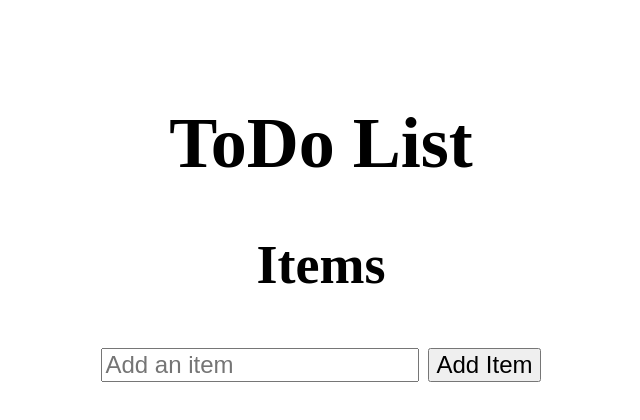
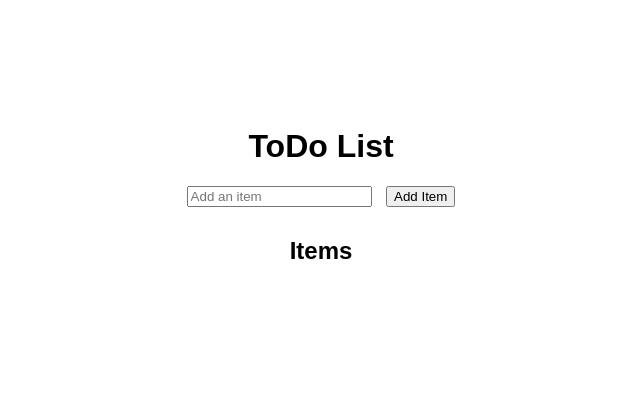
Before and after one commit to Grinsomniac/javascript_practice, a plain HTML site: page five/main.html in a window 1280 px wide. Shown: the whole page, without its empty margins (319-959 px from the left). Drawn offline with Linux system fonts and the light colour scheme.

Commit message:
misc changes/refactoring. additional styling changes

```diff
--- a/five/main.html
+++ b/five/main.html
@@ -8,10 +8,10 @@
 </head>
 <body>
     <h1>ToDo List</h1>
+    <input id="itemInput" type="text" placeholder="Add an item">
+    <button onclick="addItem()">Add Item</button>
     <h2>Items</h2>
     <div id="items"></div>
-    <input id="itemInput" type="text" placeholder="Add an item">
-    <button onclick="addItem()">Add Item</button>
     <script src="index.js"></script>
 </body>
 </html>
--- a/five/styles.css
+++ b/five/styles.css
@@ -1,9 +1,23 @@
 body {
+    font-family: Arial, sans-serif;
     text-align: center;
-    margin-top: 8%;
-    font-size: 36px;
+    margin-top: 10%;
 }
 
-#itemInput, button {
-    font-size: 24px;
+#itemInput {
+    margin-bottom: 10px;
 }
+
+#items {
+    margin-top: 10px;
+}
+
+.item {
+    display: flex;
+    justify-content: space-between;
+    margin-bottom: 5px;
+}
+
+button {
+    margin-left: 10px;
+}
```
